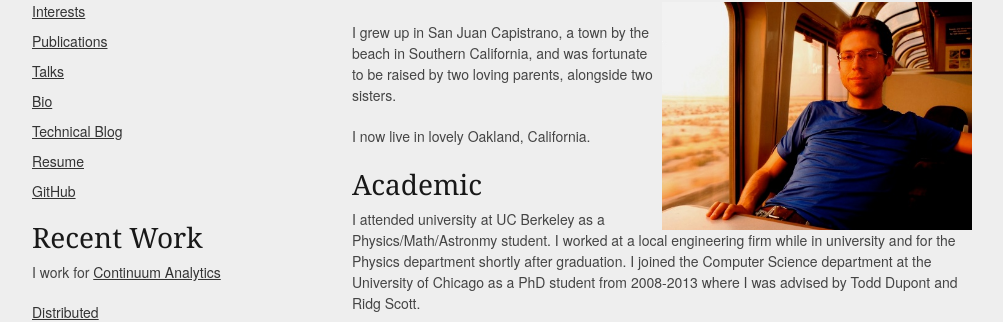
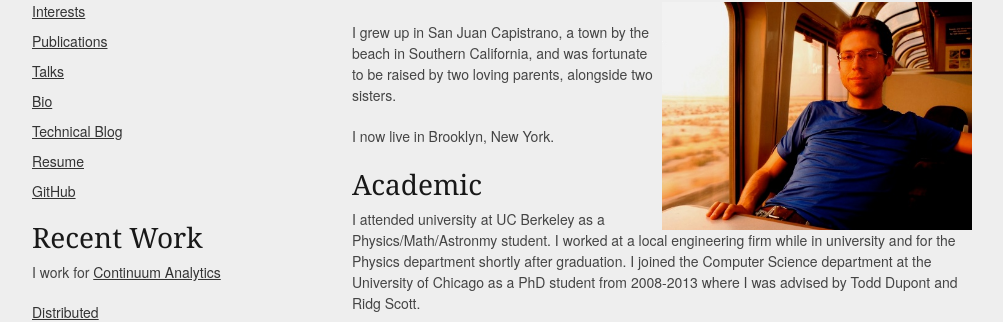
Before and after one commit to mrocklin/mrocklin.github.io, a Jekyll site: the page built from bio.md, in a window 1280 px wide. Shown: the part 153-475 px from the top of the page, without its empty margins (138-1141 px from the left). Built offline with Jekyll 4.4.1, drawn with Linux system fonts in a browser that asks for light colours.

Commit message:
oakland -> brooklyn

```diff
--- a/bio.md
+++ b/bio.md
@@ -12,7 +12,7 @@ title: Bio
 I grew up in San Juan Capistrano, a town by the beach in Southern California,
 and was fortunate to be raised by two loving parents, alongside two sisters.
 
-I now live in lovely Oakland, California.
+I now live in Brooklyn, New York.
 
 ### Academic
 
```
